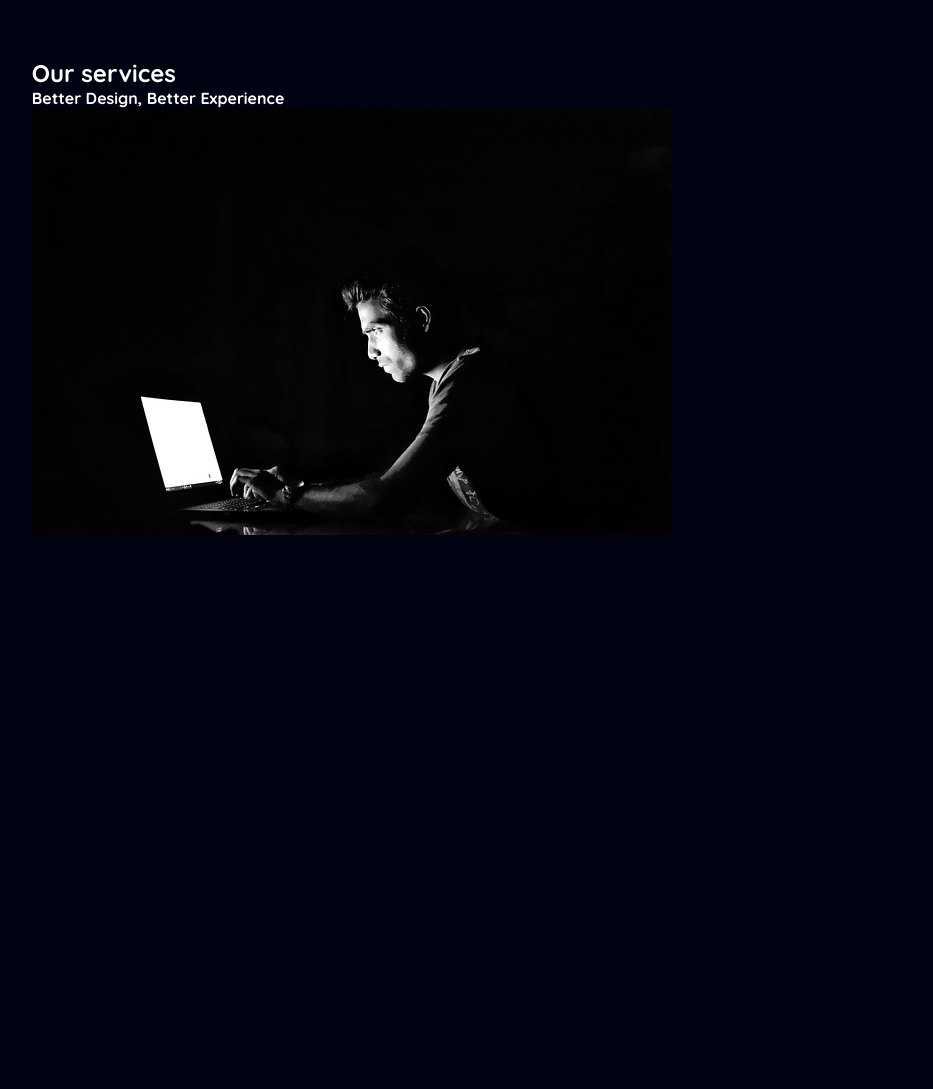
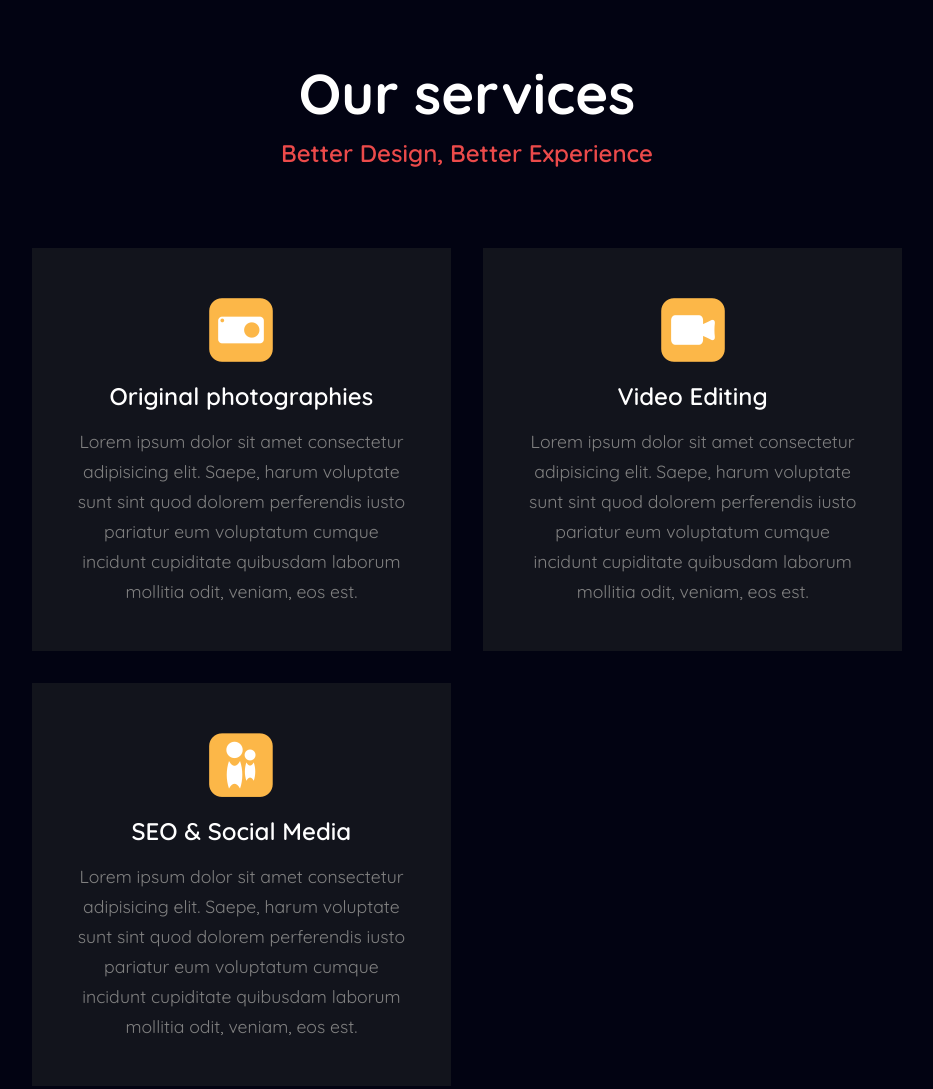
Before and after one commit to jirikow/web_responsive_porfolio, a plain HTML site: page index.html in a window 1280 px wide. Shown: the part 1740-2829 px from the top of the page, without its empty margins (173-1106 px from the left). Before the commit the page ends 2369 px from the top, so only its background shows below. Drawn offline with nearby package versions, Linux system fonts and the light colour scheme.

Commit message:
added content services

```diff
--- a/index.html
+++ b/index.html
@@ -65,11 +65,23 @@
         </div>
         <div class="services-content">
             <div class="box">
-                <img src="img/obr03.jpg" alt="">
+                <img src="img/icon1.png" alt="">
+                <h3>Original photographies</h3>
+                <p>Lorem ipsum dolor sit amet consectetur adipisicing elit. Saepe, harum voluptate sunt sint quod dolorem perferendis iusto pariatur eum voluptatum cumque incidunt cupiditate quibusdam laborum mollitia odit, veniam, eos est.</p>
+            </div>
+            <div class="box">
+                <img src="img/icon2.png" alt="">
+                <h3>Video Editing</h3>
+                <p>Lorem ipsum dolor sit amet consectetur adipisicing elit. Saepe, harum voluptate sunt sint quod dolorem perferendis iusto pariatur eum voluptatum cumque incidunt cupiditate quibusdam laborum mollitia odit, veniam, eos est.</p>
+            </div>
+            <div class="box">
+                <img src="img/icon3.png" alt="">
+                <h3>SEO & Social Media</h3>
+                <p>Lorem ipsum dolor sit amet consectetur adipisicing elit. Saepe, harum voluptate sunt sint quod dolorem perferendis iusto pariatur eum voluptatum cumque incidunt cupiditate quibusdam laborum mollitia odit, veniam, eos est.</p>
             </div>
         </div>
-
     </section>
+    <!-- 20:29 -->
     <script type="text/javascript" src="script.js"></script>
 </body>
 </html>
--- a/style.css
+++ b/style.css
@@ -154,3 +154,44 @@ header.sticky{
     width: 100%;
     max-width: 460px;
 }
+.main-text{
+    text-align: center;
+}
+.main-text h2{
+    font-size: var(--h2-font);
+    margin-bottom: 10px;
+}
+.main-text h4{
+    color: var(--main-color);
+    font-size: 24px;
+    font-weight: 600;
+}
+.services-content{
+    display: grid;
+    grid-template-columns: repeat(auto-fit, minmax(300px, auto));
+    align-items: center;
+    text-align: center;
+    gap: 2rem;
+    margin-top: 5rem;
+}
+.box{
+    padding: 45px;
+    background-color: #12141c;
+    border-top: 5px solid transparent;
+    transition: all .40s ease;
+    cursor: pointer;
+}
+.box h3{
+    font-size: 24px;
+    font-weight: 600;
+    margin: 15px 0;
+    transition: all .40s ease;
+}
+.box p{
+    color: var(--second-color);
+    font-size: var(--p-font);
+    line-height: 30px;
+}
+.box:hover{
+    transform: scale(1.1) translateY(-5px);
+}
```
Also changed, not shown: img/icon.png (added), img/icon1.png (added), img/icon2.png (added), img/icon3.png (added).
